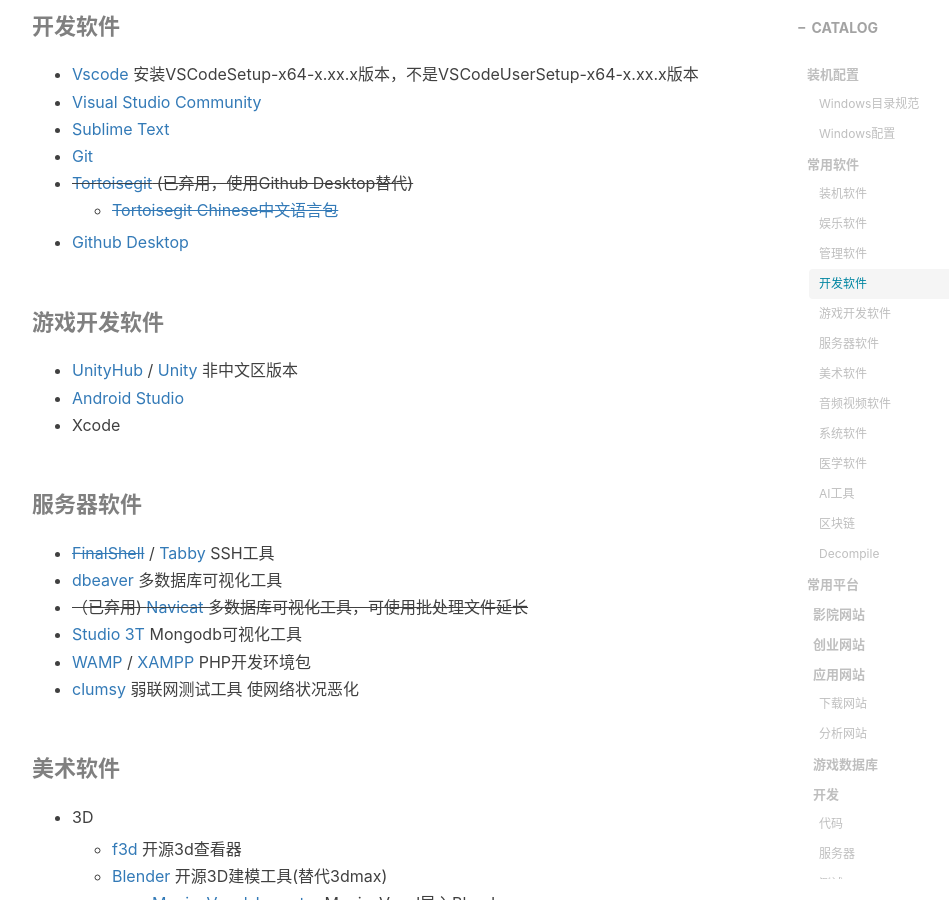
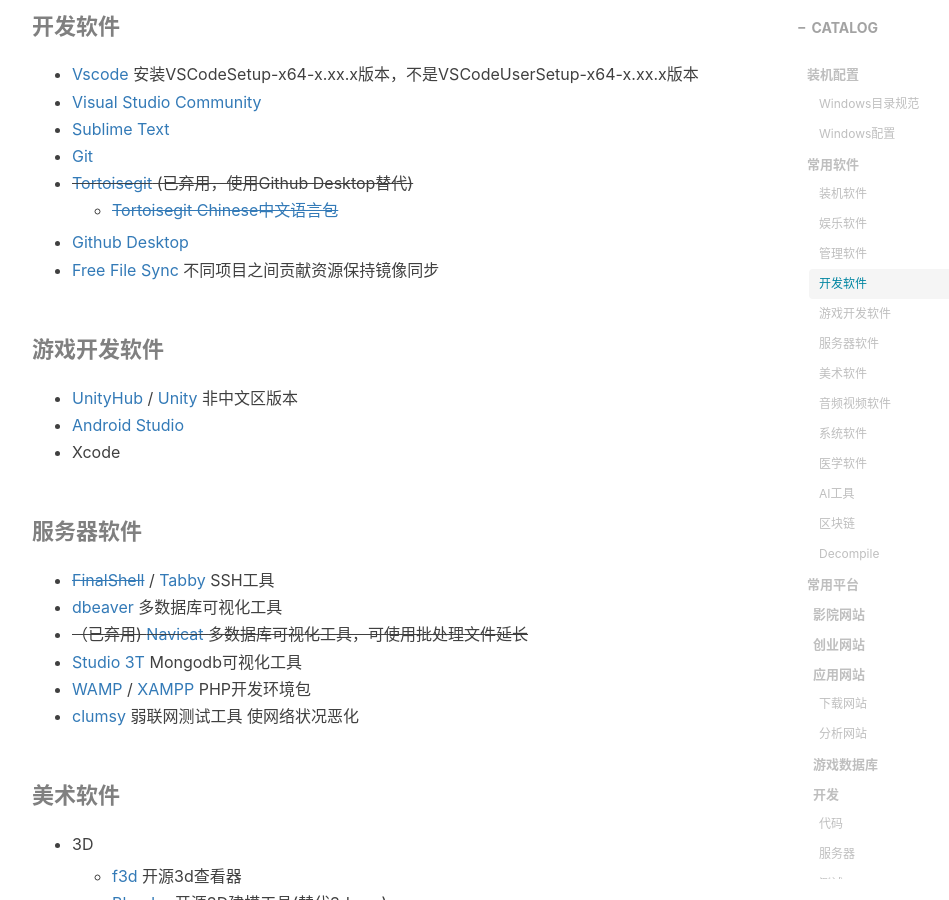
Before and after one commit to gumcstronger/gumcstronger.github.io, a Jekyll site: the page built from _posts/2022/2022-08-24-windows.md, in a window 1280 px wide and 900 px high, scrolled down 4016 px. Shown: the whole window, without its empty margins (233-1182 px from the left). Built offline with Jekyll 4.4.1, drawn with Linux system fonts in a browser that asks for light colours; nearby versions of some CDN libraries; comment, search, counter and statistics services are not loaded.

Commit message:
Update 2022-08-24-windows.md

```diff
--- a/_posts/2022/2022-08-24-windows.md
+++ b/_posts/2022/2022-08-24-windows.md
@@ -139,6 +139,7 @@
 - ~~[Tortoisegit](https://tortoisegit.org/) (已弃用，使用Github Desktop替代)~~
   - [~~Tortoisegit Chinese中文语言包~~](https://tortoisegit.org/download/)
 - [Github Desktop](https://desktop.github.com/)
+- [Free File Sync](https://freefilesync.org/)  不同项目之间贡献资源保持镜像同步
 
 #### 游戏开发软件
 
```
